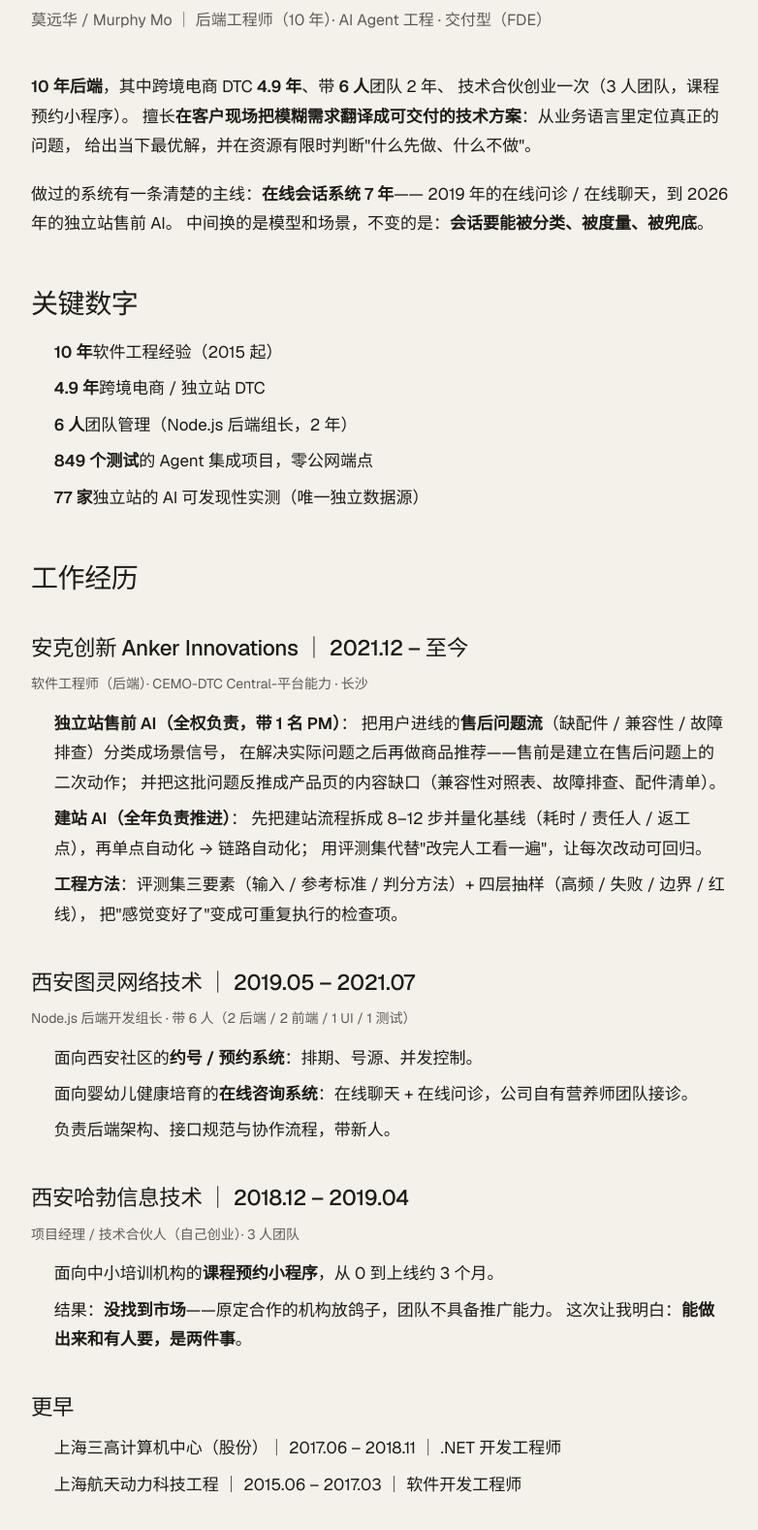
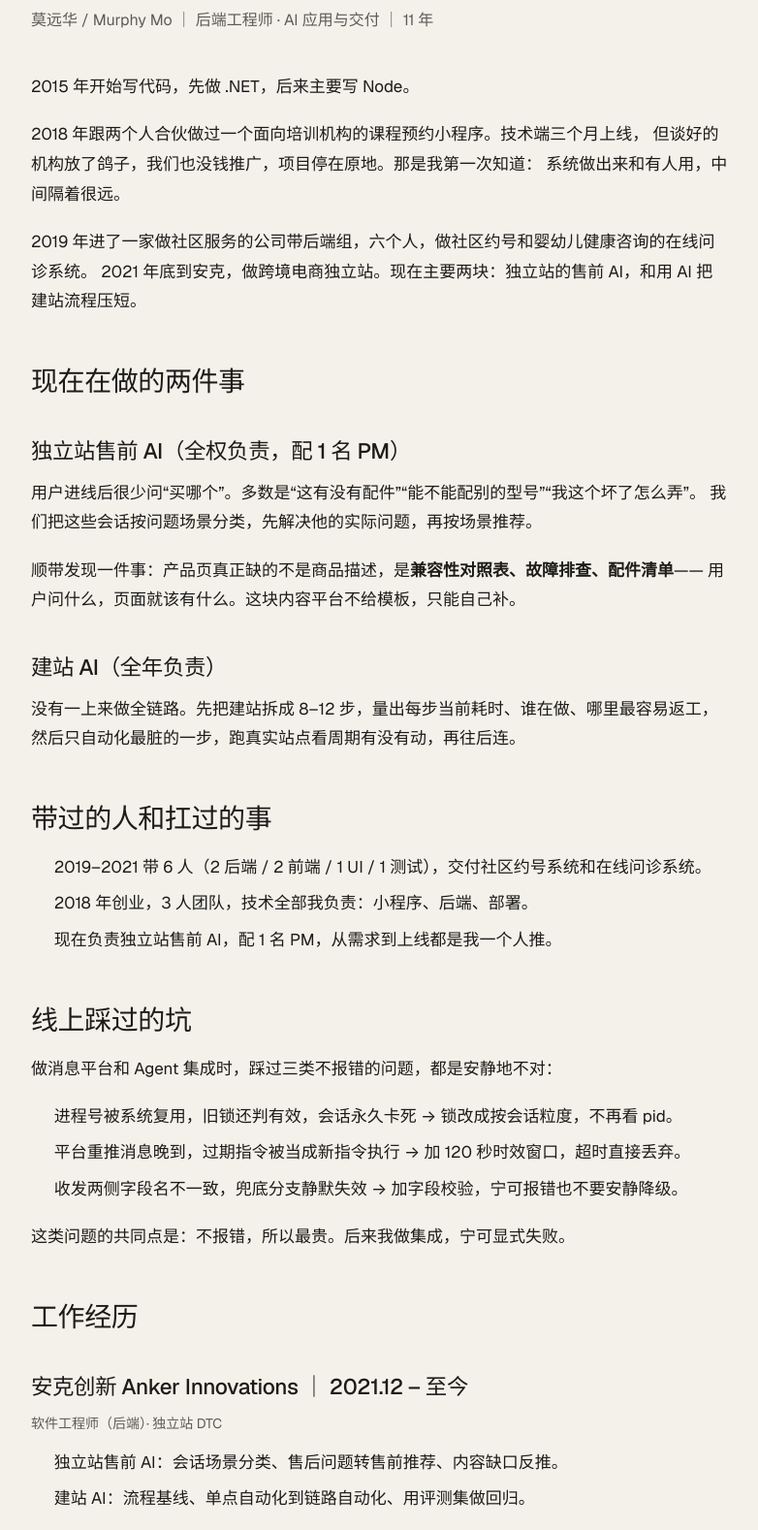
Before and after one commit to moyuanhua/moyuanhua.github.io, an Astro site: page /resume in a window 1280 px wide. Shown: the part 202-1780 px from the top of the page at 97% size, without its empty margins (248-1030 px from the left). Built offline with nearby package versions, Linux system fonts and the light colour scheme; Astro itself is replaced by a stand-in of ours.

Commit message:
rewrite(resume): drop vanity metrics, use concrete events; remove AI-ish parallelisms and bold spam

```diff
--- a/src/pages/resume.astro
+++ b/src/pages/resume.astro
@@ -5,111 +5,124 @@ const EMAIL = 'moyuanhua.ch@gmail.com';
 
 <BaseLayout
   title="简历 · moyuanhua"
-  description="莫远华（Murphy Mo）：10 年后端，其中跨境电商 DTC 近 5 年、带 6 人团队 2 年、技术合伙创业一次。做 AI 应用工程与 Agent 交付。"
+  description="莫远华（Murphy Mo）：11 年后端。做过在线问诊、社区约号、独立站售前 AI 和建站提效。带过 6 人团队，自己创业失败过一次。"
   ogType="profile"
 >
   <section class="mx-auto max-w-3xl px-6 py-20">
     <h1 class="font-heading text-4xl sm:text-5xl tracking-tight text-text font-medium">简历</h1>
-    <p class="mt-4 text-text-muted">莫远华 / Murphy Mo ｜ 后端工程师（10 年）· AI Agent 工程 · 交付型（FDE）</p>
+    <p class="mt-4 text-text-muted">莫远华 / Murphy Mo ｜ 后端工程师 · AI 应用与交付 ｜ 11 年</p>
 
     <div class="prose-content mt-10">
       <p>
-        <strong>10 年后端</strong>，其中跨境电商 DTC <strong>4.9 年</strong>、带 <strong>6 人</strong>团队 2 年、
-        技术合伙创业一次（3 人团队，课程预约小程序）。
-        擅长<strong>在客户现场把模糊需求翻译成可交付的技术方案</strong>：从业务语言里定位真正的问题，
-        给出当下最优解，并在资源有限时判断"什么先做、什么不做"。
+        2015 年开始写代码，先做 .NET，后来主要写 Node。
       </p>
       <p>
-        做过的系统有一条清楚的主线：<strong>在线会话系统 7 年</strong>——
-        2019 年的在线问诊 / 在线聊天，到 2026 年的独立站售前 AI。
-        中间换的是模型和场景，不变的是：<strong>会话要能被分类、被度量、被兜底</strong>。
+        2018 年跟两个人合伙做过一个面向培训机构的课程预约小程序。技术端三个月上线，
+        但谈好的机构放了鸽子，我们也没钱推广，项目停在原地。那是我第一次知道：
+        系统做出来和有人用，中间隔着很远。
+      </p>
+      <p>
+        2019 年进了一家做社区服务的公司带后端组，六个人，做社区约号和婴幼儿健康咨询的在线问诊系统。
+        2021 年底到安克，做跨境电商独立站。现在主要两块：独立站的售前 AI，和用 AI 把建站流程压短。
       </p>
 
-      <h2>关键数字</h2>
+      <h2>现在在做的两件事</h2>
+
+      <h3>独立站售前 AI（全权负责，配 1 名 PM）</h3>
+      <p>
+        用户进线后很少问“买哪个”。多数是“这有没有配件”“能不能配别的型号”“我这个坏了怎么弄”。
+        我们把这些会话按问题场景分类，先解决他的实际问题，再按场景推荐。
+      </p>
+      <p>
+        顺带发现一件事：产品页真正缺的不是商品描述，是<strong>兼容性对照表、故障排查、配件清单</strong>——
+        用户问什么，页面就该有什么。这块内容平台不给模板，只能自己补。
+      </p>
+
+      <h3>建站 AI（全年负责）</h3>
+      <p>
+        没有一上来做全链路。先把建站拆成 8–12 步，量出每步当前耗时、谁在做、哪里最容易返工，
+        然后只自动化最脏的一步，跑真实站点看周期有没有动，再往后连。
+      </p>
+
+      <h2>带过的人和扛过的事</h2>
       <ul>
-        <li><strong>10 年</strong>软件工程经验（2015 起）</li>
-        <li><strong>4.9 年</strong>跨境电商 / 独立站 DTC</li>
-        <li><strong>6 人</strong>团队管理（Node.js 后端组长，2 年）</li>
-        <li><strong>849 个测试</strong>的 Agent 集成项目，零公网端点</li>
-        <li><strong>77 家</strong>独立站的 AI 可发现性实测（唯一独立数据源）</li>
+        <li>2019–2021 带 6 人（2 后端 / 2 前端 / 1 UI / 1 测试），交付社区约号系统和在线问诊系统。</li>
+        <li>2018 年创业，3 人团队，技术全部我负责：小程序、后端、部署。</li>
+        <li>现在负责独立站售前 AI，配 1 名 PM，从需求到上线都是我一个人推。</li>
       </ul>
+
+      <h2>线上踩过的坑</h2>
+      <p>
+        做消息平台和 Agent 集成时，踩过三类不报错的问题，都是安静地不对：
+      </p>
+      <ul>
+        <li>进程号被系统复用，旧锁还判有效，会话永久卡死 → 锁改成按会话粒度，不再看 pid。</li>
+        <li>平台重推消息晚到，过期指令被当成新指令执行 → 加 120 秒时效窗口，超时直接丢弃。</li>
+        <li>收发两侧字段名不一致，兜底分支静默失效 → 加字段校验，宁可报错也不要安静降级。</li>
+      </ul>
+      <p>
+        这类问题的共同点是：不报错，所以最贵。后来我做集成，宁可显式失败。
+      </p>
 
       <h2>工作经历</h2>
 
       <h3>安克创新 Anker Innovations ｜ 2021.12 – 至今</h3>
-      <p class="text-text-muted text-sm">软件工程师（后端）· CEMO-DTC Central-平台能力 · 长沙</p>
+      <p class="text-text-muted text-sm">软件工程师（后端）· 独立站 DTC</p>
       <ul>
-        <li>
-          <strong>独立站售前 AI（全权负责，带 1 名 PM）</strong>：
-          把用户进线的<strong>售后问题流</strong>（缺配件 / 兼容性 / 故障排查）分类成场景信号，
-          在解决实际问题之后再做商品推荐——售前是建立在售后问题上的二次动作；
-          并把这批问题反推成产品页的内容缺口（兼容性对照表、故障排查、配件清单）。
-        </li>
-        <li>
-          <strong>建站 AI（全年负责推进）</strong>：
-          先把建站流程拆成 8–12 步并量化基线（耗时 / 责任人 / 返工点），再单点自动化 → 链路自动化；
-          用评测集代替"改完人工看一遍"，让每次改动可回归。
-        </li>
-        <li>
-          <strong>工程方法</strong>：评测集三要素（输入 / 参考标准 / 判分方法）+ 四层抽样（高频 / 失败 / 边界 / 红线），
-          把"感觉变好了"变成可重复执行的检查项。
-        </li>
+        <li>独立站售前 AI：会话场景分类、售后问题转售前推荐、内容缺口反推。</li>
+        <li>建站 AI：流程基线、单点自动化到链路自动化、用评测集做回归。</li>
       </ul>
 
       <h3>西安图灵网络技术 ｜ 2019.05 – 2021.07</h3>
-      <p class="text-text-muted text-sm">Node.js 后端开发组长 · 带 6 人（2 后端 / 2 前端 / 1 UI / 1 测试）</p>
+      <p class="text-text-muted text-sm">Node.js 后端组长 · 带 6 人</p>
       <ul>
-        <li>面向西安社区的<strong>约号 / 预约系统</strong>：排期、号源、并发控制。</li>
-        <li>面向婴幼儿健康培育的<strong>在线咨询系统</strong>：在线聊天 + 在线问诊，公司自有营养师团队接诊。</li>
-        <li>负责后端架构、接口规范与协作流程，带新人。</li>
+        <li>社区约号系统：排期、号源、并发控制。</li>
+        <li>婴幼儿健康咨询的在线问诊：在线聊天 + 问诊，公司自有营养师接诊。</li>
       </ul>
 
       <h3>西安哈勃信息技术 ｜ 2018.12 – 2019.04</h3>
-      <p class="text-text-muted text-sm">项目经理 / 技术合伙人（自己创业）· 3 人团队</p>
+      <p class="text-text-muted text-sm">技术合伙人（自己创业）· 3 人团队</p>
       <ul>
-        <li>面向中小培训机构的<strong>课程预约小程序</strong>，从 0 到上线约 3 个月。</li>
-        <li>结果：<strong>没找到市场</strong>——原定合作的机构放鸽子，团队不具备推广能力。
-          这次让我明白：<strong>能做出来和有人要，是两件事</strong>。</li>
+        <li>面向中小培训机构的课程预约小程序，从 0 到上线约三个月。</li>
+        <li>没跑通：合作机构放鸽子，团队没有推广能力。</li>
       </ul>
 
       <h3>更早</h3>
       <ul>
-        <li>上海三高计算机中心（股份）｜ 2017.06 – 2018.11 ｜ .NET 开发工程师</li>
-        <li>上海航天动力科技工程 ｜ 2015.06 – 2017.03 ｜ 软件开发工程师</li>
+        <li>上海三高计算机中心（股份）｜ 2017.06 – 2018.11 ｜ .NET 开发</li>
+        <li>上海航天动力科技工程 ｜ 2015.06 – 2017.03 ｜ 软件开发</li>
       </ul>
 
-      <h2>能力</h2>
-      <ul>
-        <li><strong>后端</strong>：Node.js / TypeScript（主力）、Go、早期 .NET；REST / WebSocket / 长连接；数据一致性与幂等设计</li>
-        <li><strong>AI 工程</strong>：LangGraph / LangChain、RAG（检索 + 切分 + 评测）、Agent 工具调用与兜底、评测集构建</li>
-        <li><strong>业务域</strong>：Shopify 独立站、DTC、售前会话系统；Shopify Admin API / 商品数据 / CSV 批量管线</li>
-        <li><strong>交付</strong>：需求收敛、方案取舍、跨角色协作（PM / 运营 / 客户）、把结果写成指标</li>
-      </ul>
-
-      <h2>开源与作品</h2>
+      <h2>写的和做的</h2>
       <ul>
         <li>
-          <a href="https://moyuanhua.github.io/projects/opencode-feishu-plugin/" target="_blank" rel="noopener noreferrer">
-            opencode-feishu-plugin</a>
-          ：把编码 Agent 接进飞书，一个话题 = 一个会话，零公网端点、最小权限，
-          <strong>849 个测试</strong>，修掉三类静默失败（pid 复用锁残留 / 消息重推 / 字段不一致致兜底失效）。
+          <a href="https://moyuanhua.github.io/writing/ai-visibility-77-stores/" target="_blank" rel="noopener noreferrer">我测了 77 家独立站</a>
+          ：自己扫的，中位 53 分，超过一半的店卡在平台默认模板上。
         </li>
         <li>
-          <a href="https://moyuanhua.github.io/projects/geo-landing/" target="_blank" rel="noopener noreferrer">
-            geo-landing</a>
-          ：独立站「AI 可发现性体检」，零依赖 Cloudflare Worker，实测
-          <a href="https://moyuanhua.github.io/writing/ai-visibility-77-stores/" target="_blank" rel="noopener noreferrer">
-            77 家独立站</a>（中位 53 分，55% 卡在平台默认模板）。
+          <a href="https://moyuanhua.github.io/writing/ai-in-independent-store/" target="_blank" rel="noopener noreferrer">AI 在独立站该落在哪两段</a>
+          ：建站和售前怎么接成一个回路。
         </li>
         <li>
-          <a href="https://moyuanhua.github.io/projects/copilot-openai-compatible/" target="_blank" rel="noopener noreferrer">
-            copilot-openai-compatible</a>
-          ：把 GitHub Copilot 包装成 OpenAI 兼容接口，任何 OpenAI 生态框架可直接接入。
+          <a href="https://moyuanhua.github.io/projects/geo-landing/" target="_blank" rel="noopener noreferrer">geo-landing</a>
+          ：输入域名，给独立站打一个 AI 可发现性分，免费自测。
+        </li>
+        <li>
+          <a href="https://moyuanhua.github.io/projects/opencode-feishu-plugin/" target="_blank" rel="noopener noreferrer">opencode-feishu-plugin</a>
+          ：把编码 Agent 接进飞书，不监听端口、不要群权限。
         </li>
       </ul>
 
+      <h2>能干什么</h2>
+      <ul>
+        <li>后端：Node / TypeScript，Go 写过服务；接口、长连接、数据一致性。</li>
+        <li>AI 应用：LangGraph / LangChain、RAG、Agent 工具调用与兜底、评测集。</li>
+        <li>业务：Shopify 独立站、DTC、售前会话系统。</li>
+        <li>交付：把模糊需求拆成能做的范围，判断什么先做什么不做。</li>
+      </ul>
+
       <h2>教育</h2>
-      <p>上海第二工业大学 ｜ 计算机科学与技术 ｜ 本科（全日制）｜ 2011.09 – 2015.06</p>
+      <p>上海第二工业大学 · 计算机科学与技术 · 本科（全日制）· 2011.09 – 2015.06</p>
 
       <h2>联系</h2>
       <ul>
@@ -118,7 +131,7 @@ const EMAIL = 'moyuanhua.ch@gmail.com';
       </ul>
 
       <p class="text-text-muted text-sm mt-10">
-        本页为公开版简历（脱敏）。完整版含项目指标与业务数据，可邮件索取。
+        这是公开版，省了具体业务数据。完整版可以邮件要。
       </p>
     </div>
   </section>
```
